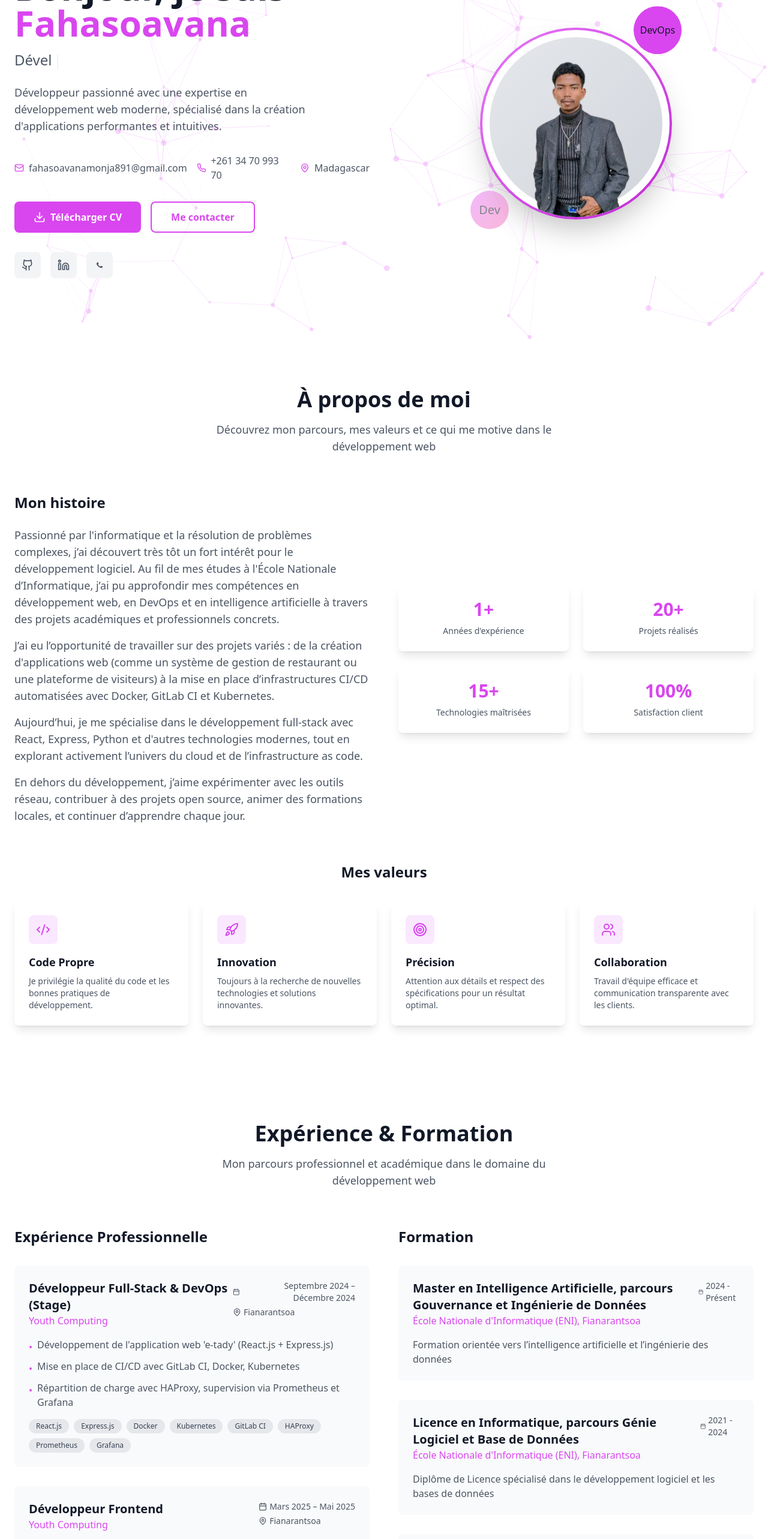
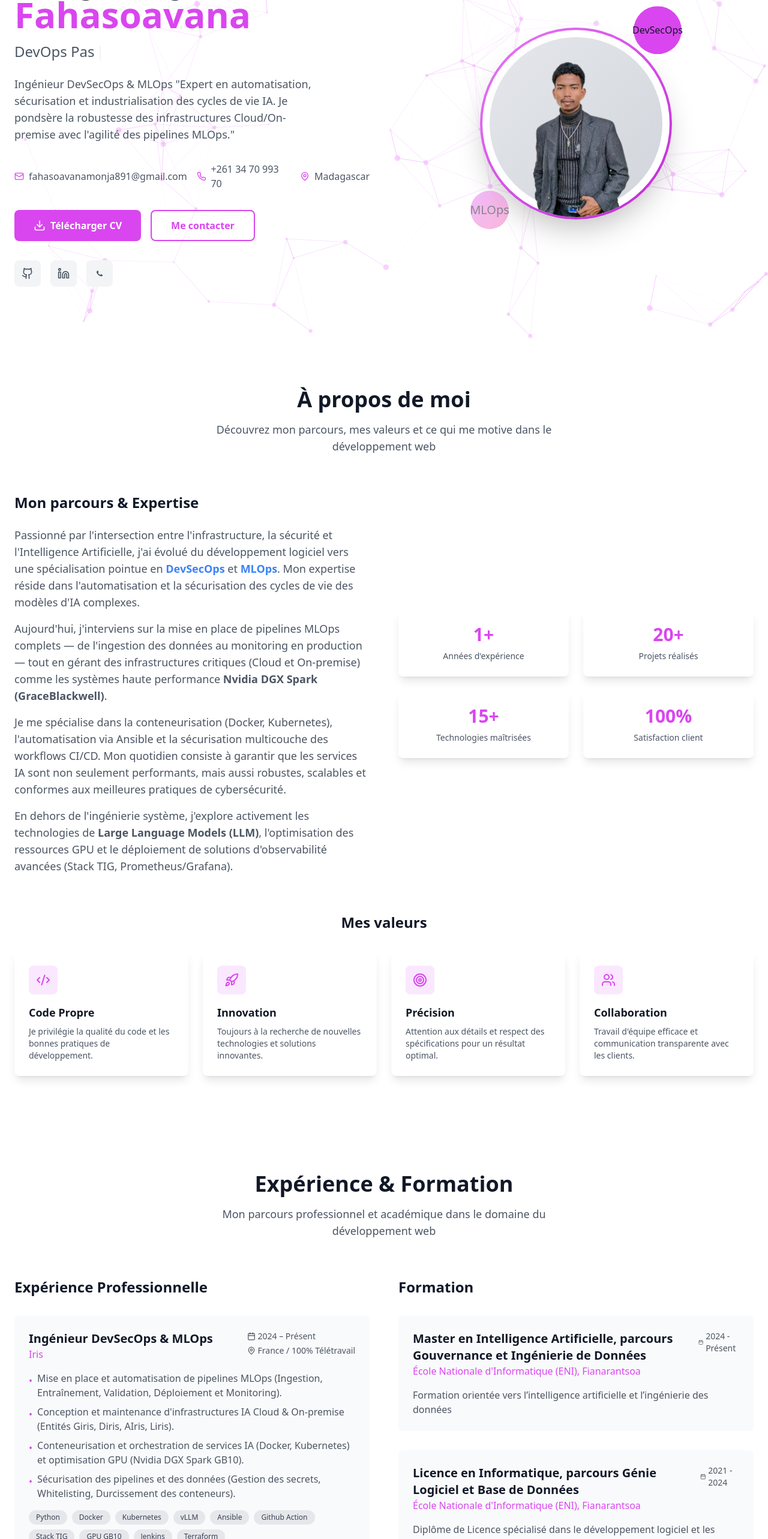
Before and after one commit to MONJA-Faso/fahasoavana-portfolio, a React (Vite) app: page / in a window 1280 px wide. Shown: the part 234-2800 px from the top of the page at 60% size. Built offline with nearby package versions, Linux system fonts and the light colour scheme.

Commit message:
modif spécialisation

```diff
--- a/src/components/About.tsx
+++ b/src/components/About.tsx
@@ -52,28 +52,20 @@ const About: React.FC<AboutProps> = ({ darkMode }) => {
         <div className="grid lg:grid-cols-2 gap-12 items-center mb-16">
           <div>
             <h3 className={`text-2xl font-bold mb-6 ${darkMode ? 'text-white' : 'text-gray-900'}`}>
-              Mon histoire
+              Mon parcours & Expertise
             </h3>
             <div className="space-y-4">
               <p className={`text-lg ${darkMode ? 'text-gray-300' : 'text-gray-600'}`}>
-              Passionné par l'informatique et la résolution de problèmes complexes, j’ai découvert très tôt
-              un fort intérêt pour le développement logiciel. Au fil de mes études à l'École Nationale
-              d’Informatique, j’ai pu approfondir mes compétences
-              en développement web, en DevOps et en intelligence artificielle à
-              travers des projets académiques et professionnels concrets.
+                Passionné par l'intersection entre l'infrastructure, la sécurité et l'Intelligence Artificielle, j'ai évolué du développement logiciel vers une spécialisation pointue en <strong className="font-semibold text-blue-500">DevSecOps</strong> et <strong className="font-semibold text-blue-500">MLOps</strong>. Mon expertise réside dans l'automatisation et la sécurisation des cycles de vie des modèles d'IA complexes.
               </p>
               <p className={`text-lg ${darkMode ? 'text-gray-300' : 'text-gray-600'}`}>
-              J’ai eu l’opportunité de travailler sur des projets variés : de la création d'applications web
-              (comme un système de gestion de restaurant ou une plateforme de visiteurs) à la mise en place
-              d’infrastructures CI/CD automatisées avec Docker, GitLab CI et Kubernetes.
+                Aujourd'hui, j'interviens sur la mise en place de pipelines MLOps complets — de l'ingestion des données au monitoring en production — tout en gérant des infrastructures critiques (Cloud et On-premise) comme les systèmes haute performance <strong className="font-semibold">Nvidia DGX Spark (GraceBlackwell)</strong>.
               </p>
               <p className={`text-lg ${darkMode ? 'text-gray-300' : 'text-gray-600'}`}>
-              Aujourd’hui, je me spécialise dans le développement full-stack avec React, Express, Python et
-              d'autres technologies modernes, tout en explorant activement l’univers du cloud et de l’infrastructure as code.
+                Je me spécialise dans la conteneurisation (Docker, Kubernetes), l'automatisation via Ansible et la sécurisation multicouche des workflows CI/CD. Mon quotidien consiste à garantir que les services IA sont non seulement performants, mais aussi robustes, scalables et conformes aux meilleures pratiques de cybersécurité.
               </p>
               <p className={`text-lg ${darkMode ? 'text-gray-300' : 'text-gray-600'}`}>
-              En dehors du développement, j’aime expérimenter avec les outils réseau, contribuer à des projets open source,
-              animer des formations locales, et continuer d’apprendre chaque jour.
+                En dehors de l'ingénierie système, j'explore activement les technologies de <strong className="font-semibold">Large Language Models (LLM)</strong>, l'optimisation des ressources GPU et le déploiement de solutions d'observabilité avancées (Stack TIG, Prometheus/Grafana).
               </p>
             </div>
           </div>
--- a/src/components/Experience.tsx
+++ b/src/components/Experience.tsx
@@ -8,14 +8,27 @@ interface ExperienceProps {
 const Experience: React.FC<ExperienceProps> = ({ darkMode }) => {
   const experiences = [
     {
+      title: 'Ingénieur DevSecOps & MLOps',
+      company: 'Iris', // Remplace par le nom de ton entreprise
+      location: 'France / 100% Télétravail',
+      period: '2024 – Présent',
+      description: [
+        "Mise en place et automatisation de pipelines MLOps (Ingestion, Entraînement, Validation, Déploiement et Monitoring).",
+        "Conception et maintenance d'infrastructures IA Cloud & On-premise (Entités Giris, Diris, AIris, Liris).",
+        "Conteneurisation et orchestration de services IA (Docker, Kubernetes) et optimisation GPU (Nvidia DGX Spark GB10).",
+        "Sécurisation des pipelines et des données (Gestion des secrets, Whitelisting, Durcissement des conteneurs)."
+      ],
+      technologies: ['Python', 'Docker', 'Kubernetes', 'vLLM', 'Ansible', 'Github Action', 'Stack TIG', 'GPU GB10' , 'Jenkins' , 'Terraform']
+    },
+    {
       title: 'Développeur Full-Stack & DevOps (Stage)',
       company: 'Youth Computing',
       location: 'Fianarantsoa',
       period: 'Septembre 2024 – Décembre 2024',
       description: [
-        "Développement de l'application web 'e-tady' (React.js + Express.js)",
-        "Mise en place de CI/CD avec GitLab CI, Docker, Kubernetes",
-        "Répartition de charge avec HAProxy, supervision via Prometheus et Grafana"
+        "Développement de l'application web 'e-tady' (React.js + Express.js).",
+        "Mise en place de CI/CD avec GitLab CI, Docker, Kubernetes.",
+        "Répartition de charge avec HAProxy, supervision via Prometheus et Grafana."
       ],
       technologies: ['React.js', 'Express.js', 'Docker', 'Kubernetes', 'GitLab CI', 'HAProxy', 'Prometheus', 'Grafana']
     },
@@ -23,12 +36,12 @@ const Experience: React.FC<ExperienceProps> = ({ darkMode }) => {
       title: 'Développeur Frontend',
       company: 'Youth Computing',
       location: 'Fianarantsoa',
-      period: 'Mars 2025 – Mai 2025',
+      period: 'Mars 2024 – Mai 2024',
       description: [
-        "Développement de l'interface utilisateur de l'application ISERANET",
-        'Utilisation de React.JS et Tailwind CSS pour des interfaces responsives'
+        "Développement de l'interface utilisateur de l'application ISERANET.",
+        "Utilisation de React.js et Tailwind CSS pour des interfaces responsives."
       ],
-      technologies: ['React.js', 'Tailwind CSS']
+      technologies: ['React.js', 'Tailwind CSS', 'JavaScript']
     },
     {
       title: 'Développeur Web (Stage)',
@@ -36,21 +49,10 @@ const Experience: React.FC<ExperienceProps> = ({ darkMode }) => {
       location: 'Toamasina',
       period: 'Septembre 2023 – Janvier 2024',
       description: [
-        "Application web pour la gestion d'affectation de matériels aux employés",
-        'Technologies : PHP, Bootstrap, MySQL'
+        "Application web pour la gestion d'affectation de matériels aux employés.",
+        "Technologies utilisées : PHP, Bootstrap, MySQL."
       ],
       technologies: ['PHP', 'Bootstrap', 'MySQL']
-    },
-    {
-      title: 'Formateur en Bureautique',
-      company: 'Youth Computing',
-      location: 'Fianarantsoa',
-      period: '2024',
-      description: [
-        "Animation de formations dans le cadre des projets Soamampiaty.ai et Trust Spotlight",
-        'Partenariat avec FANAINGA+'
-      ],
-      technologies: ['Microsoft Word', 'Excel', 'PowerPoint','google workspace']
     }
   ];
 
--- a/src/components/Hero.tsx
+++ b/src/components/Hero.tsx
@@ -28,9 +28,10 @@ const Hero: React.FC<HeroProps> = ({ darkMode }) => {
               }`}>
                 <Typewriter
                   words={[
-                    "Apprenti MLDevSecOps",
-                    "Ingénieur DevOps",
-                    "Développeur Full Stack Passionné",
+                    "Ingénieur DevSecOps",
+                    "Apprenti MLOps",
+
+                    "DevOps Passionné",
                     "Amoureux de l'Automatisation",
                     "Explorateur de l'IA et des Données",
                     "Créateur de Solutions Innovantes"
@@ -48,8 +49,9 @@ const Hero: React.FC<HeroProps> = ({ darkMode }) => {
             <p className={`text-lg mb-8 max-w-lg mx-auto lg:mx-0 ${
               darkMode ? 'text-gray-400' : 'text-gray-600'
             }`}>
-              Développeur passionné avec une expertise en développement web moderne,
-              spécialisé dans la création d'applications performantes et intuitives.
+              Ingénieur DevSecOps & MLOps "Expert en automatisation, sécurisation et industrialisation des cycles de vie IA.
+              Je pondsère la robustesse des infrastructures Cloud/On-premise avec l'agilité des pipelines MLOps."
+
             </p>
 
             {/* Contact info */}
@@ -177,10 +179,10 @@ const Hero: React.FC<HeroProps> = ({ darkMode }) => {
 
               {/* Floating elements */}
               <div className="absolute -top-4 -right-4 w-20 h-20 bg-fuchsia-500 rounded-full flex items-center justify-center animate-bounce">
-                <span className="text-l">DevOps</span>
+                <span className="text-l">DevSecOps</span>
               </div>
               <div className="absolute -bottom-4 -left-4 w-16 h-16 bg-gradient-to-br from-fuchsia-400 to-pink-400 rounded-full flex items-center justify-center animate-pulse">
-                <span className="text-xl">Dev</span>
+                <span className="text-xl">MLOps</span>
               </div>
             </div>
           </div>
```
